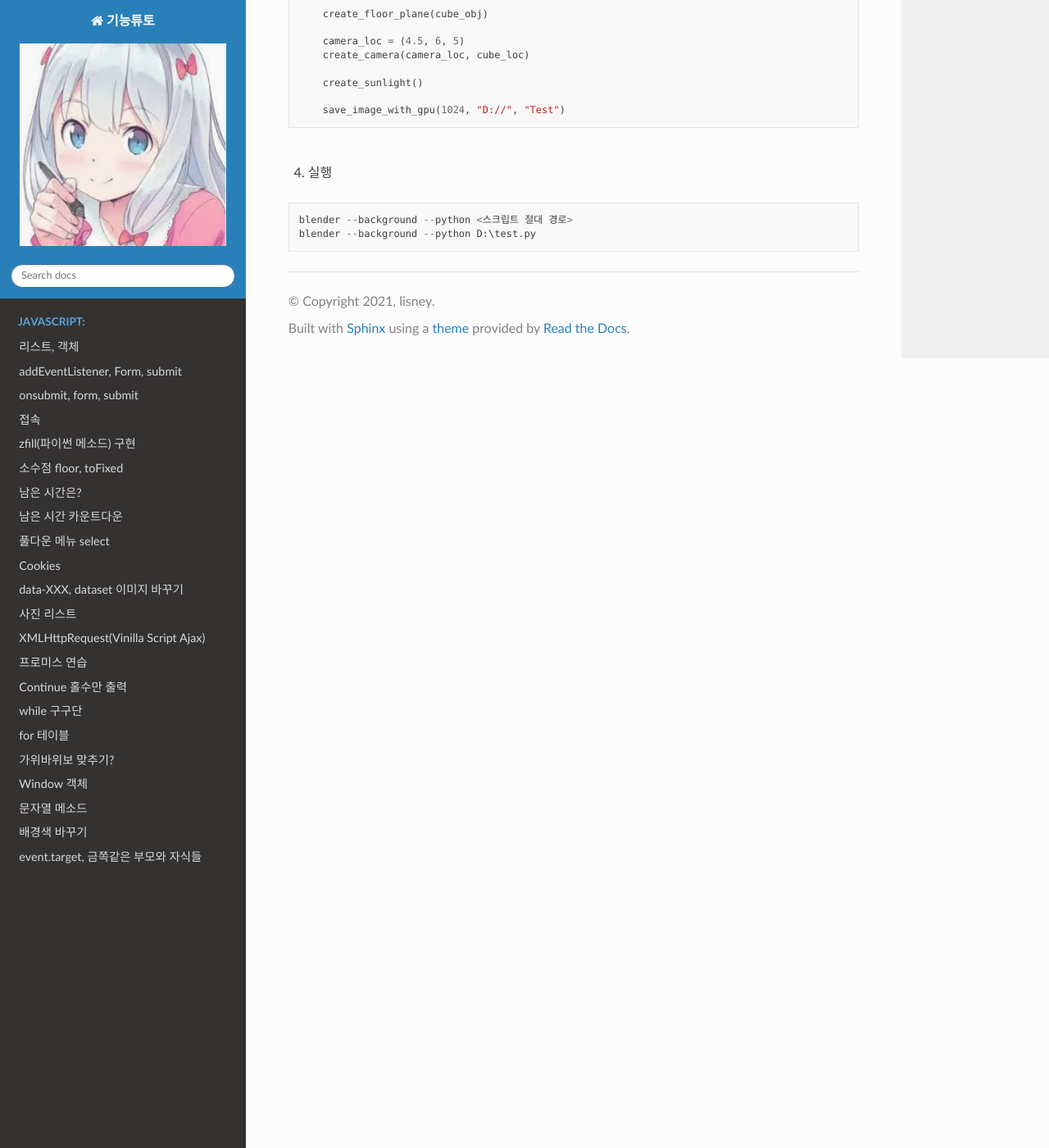
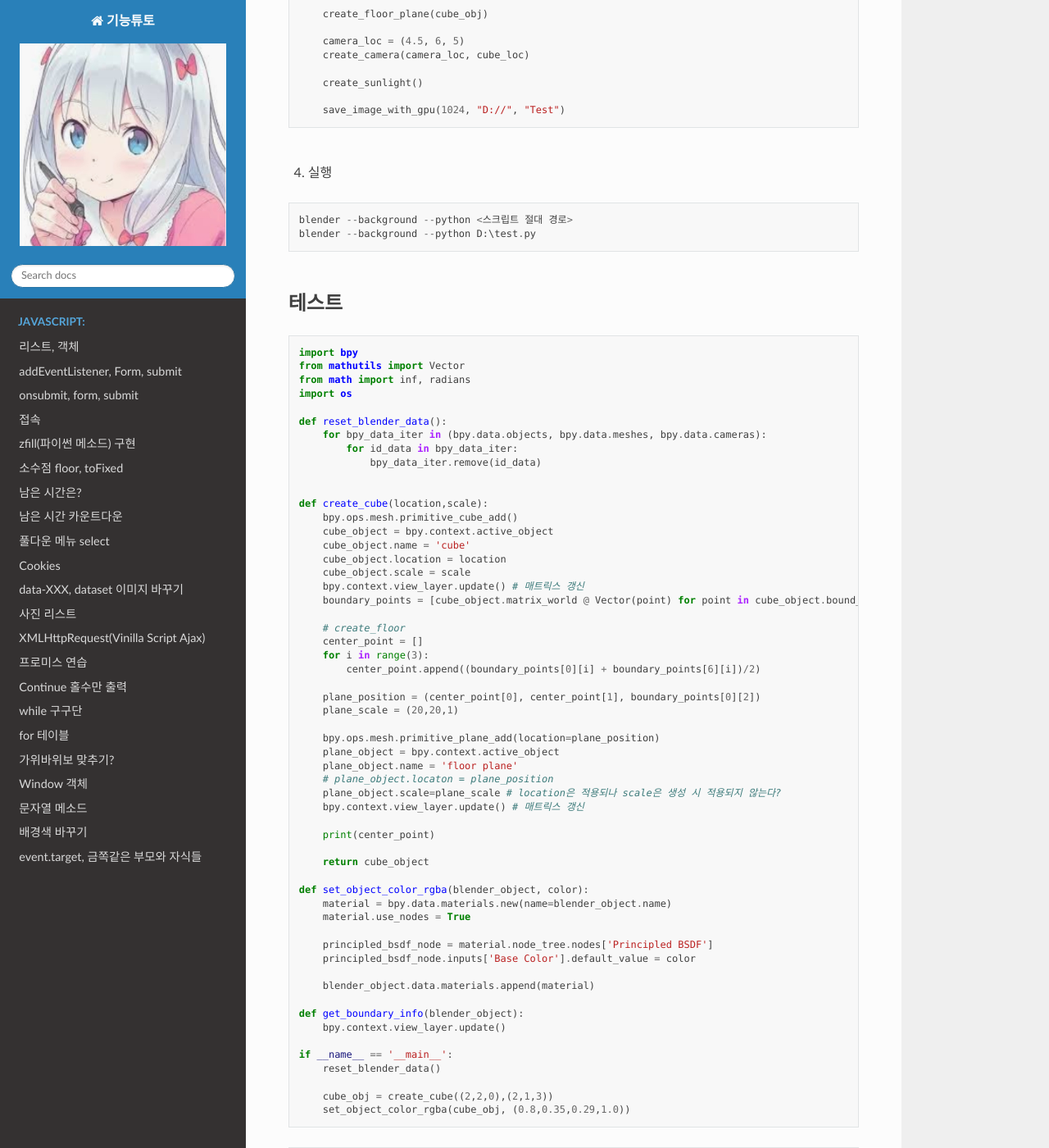
Before and after one commit to lisney/RTD, a Sphinx documentation site: the page built from docs/source/blender/python.md, in a window 1280 px wide and 1400 px high, scrolled down 20585 px. Shown: the whole window at 82% size. Built offline with Sphinx 7.4.7 and the Read the Docs theme 2.0.0, drawn with Linux system fonts in a browser that asks for light colours; pages that are not in the unit, such as notebooks, are missing from menus.

Commit message:
Update python.md

````diff
--- a/docs/source/blender/python.md
+++ b/docs/source/blender/python.md
@@ -810,3 +810,67 @@ if __name__ == "__main__":
 blender --background --python <스크립트 절대 경로>
 blender --background --python D:\test.py
 ```
+
+<br>
+
+테스트
+------
+
+```
+import bpy
+from mathutils import Vector
+from math import inf, radians
+import os
+
+def reset_blender_data():
+    for bpy_data_iter in (bpy.data.objects, bpy.data.meshes, bpy.data.cameras):
+        for id_data in bpy_data_iter:
+            bpy_data_iter.remove(id_data)
+
+
+def create_cube(location,scale):
+    bpy.ops.mesh.primitive_cube_add()
+    cube_object = bpy.context.active_object
+    cube_object.name = 'cube'
+    cube_object.location = location
+    cube_object.scale = scale
+    bpy.context.view_layer.update() # 매트릭스 갱신
+    boundary_points = [cube_object.matrix_world @ Vector(point) for point in cube_object.bound_box] # 바운딩박스 8개 점 리스트
+
+    # create_floor
+    center_point = []
+    for i in range(3):
+        center_point.append((boundary_points[0][i] + boundary_points[6][i])/2)
+
+    plane_position = (center_point[0], center_point[1], boundary_points[0][2])
+    plane_scale = (20,20,1)
+
+    bpy.ops.mesh.primitive_plane_add(location=plane_position)
+    plane_object = bpy.context.active_object
+    plane_object.name = 'floor plane'
+    # plane_object.locaton = plane_position
+    plane_object.scale=plane_scale # location은 적용되나 scale은 생성 시 적용되지 않는다?
+    bpy.context.view_layer.update() # 매트릭스 갱신
+
+    print(center_point)
+
+    return cube_object
+
+def set_object_color_rgba(blender_object, color):
+    material = bpy.data.materials.new(name=blender_object.name)
+    material.use_nodes = True
+
+    principled_bsdf_node = material.node_tree.nodes['Principled BSDF']
+    principled_bsdf_node.inputs['Base Color'].default_value = color
+
+    blender_object.data.materials.append(material)
+
+def get_boundary_info(blender_object):
+    bpy.context.view_layer.update()
+
+if __name__ == '__main__':
+    reset_blender_data()
+
+    cube_obj = create_cube((2,2,0),(2,1,3))
+    set_object_color_rgba(cube_obj, (0.8,0.35,0.29,1.0))
+```
````
